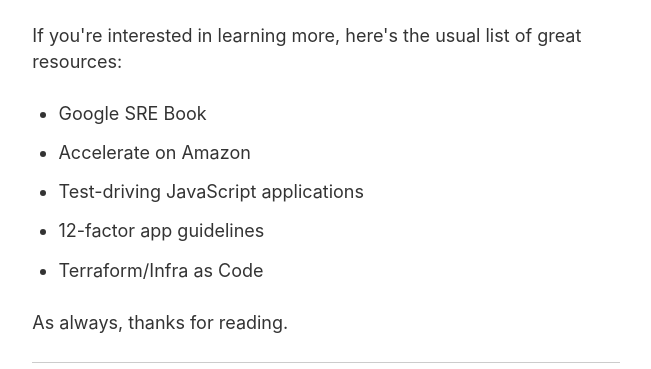
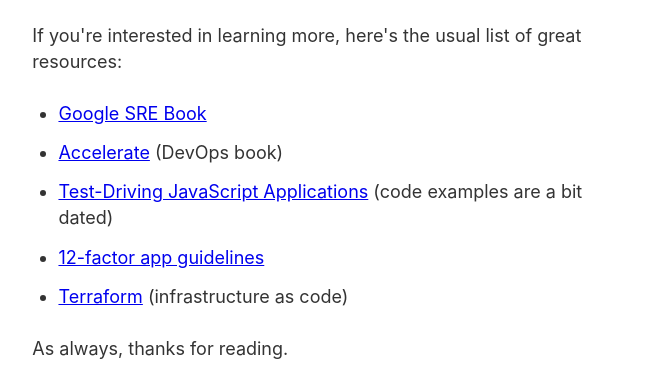
Before and after one commit to alephnode/alephnode, a Gatsby site: page /13-jiggy-jest-jenkins in a window 1280 px wide. Shown: the part 9329-9698 px from the top of the page, without its empty margins (314-965 px from the left). Built offline with nearby package versions, Linux system fonts and the light colour scheme; Gatsby itself is replaced by a stand-in of ours; some packages are replaced by stand-ins of ours.

Commit message:
Footer Links

```diff
--- a/src/pages/13-jiggy-jest-jenkins/index.md
+++ b/src/pages/13-jiggy-jest-jenkins/index.md
@@ -292,10 +292,10 @@
 
 If you're interested in learning more, here's the usual list of great resources:
 
-- Google SRE Book
-- Accelerate on Amazon
-- Test-driving JavaScript applications
-- 12-factor app guidelines
-- Terraform/Infra as Code
+- <a href="https://landing.google.com/sre/sre-book/toc/index.html" target="_blank">Google SRE Book</a>
+- <a href="https://www.amazon.com/Accelerate-Software-Performing-Technology-Organizations/dp/1942788339" target="_blank">Accelerate</a> (DevOps book)
+- <a href="https://pragprog.com/book/vsjavas/test-driving-javascript-applications" target="_blank">Test-Driving JavaScript Applications</a> (code examples are a bit dated)
+- <a href="https://12factor.net/" target="_blank">12-factor app guidelines</a>
+- <a href="https://www.terraform.io/" target="_blank">Terraform</a> (infrastructure as code)
 
 As always, thanks for reading.
```
